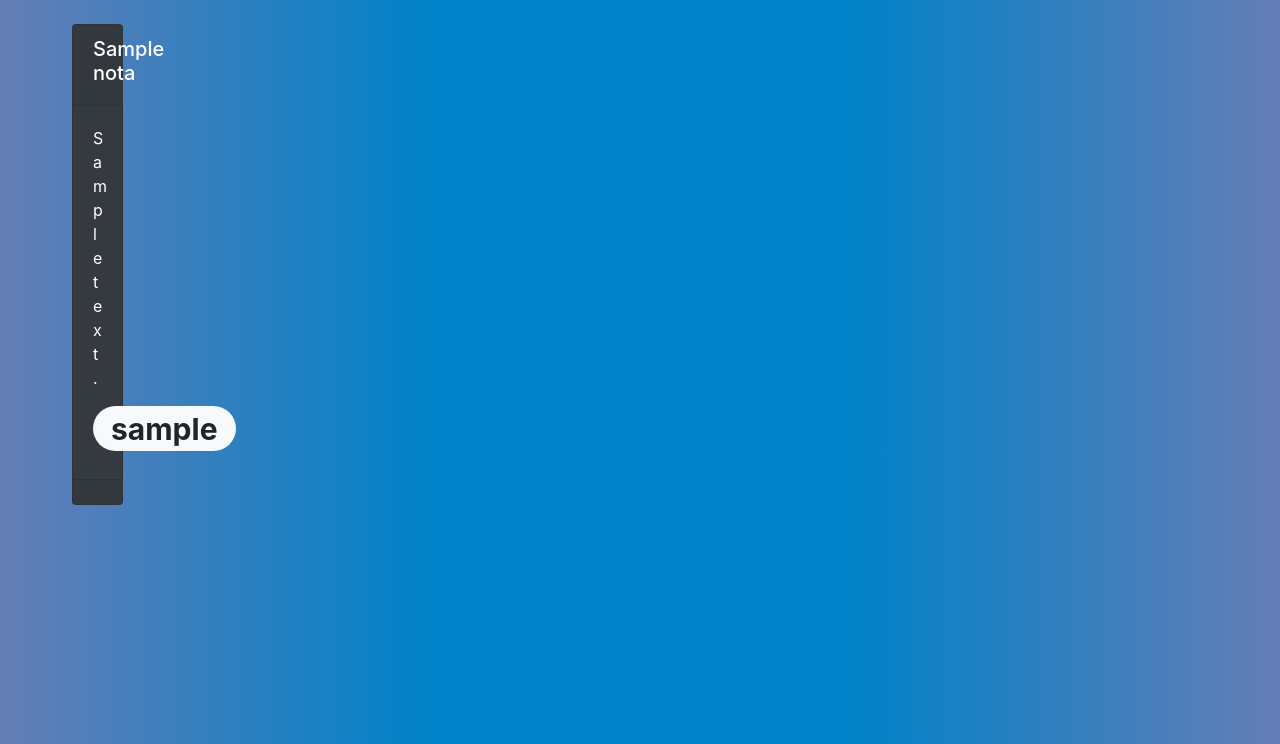
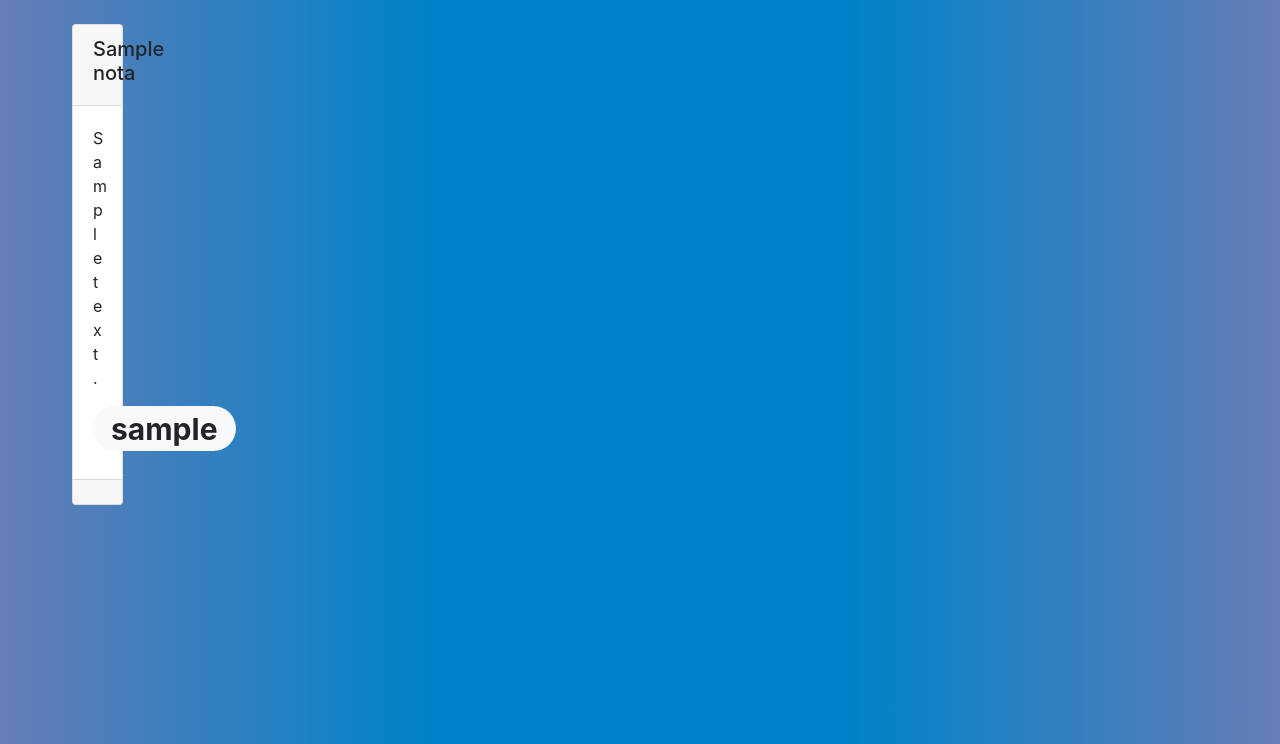
Before and after one commit to Americo1996git/proy_final, a Django app: page / in a window 1280 px wide. Shown: the part 56-800 px from the top of the page. Run offline with Django 3.2, Linux system fonts and the light colour scheme; tables that the repository leaves empty hold one stand-in row (values such as "Sample post"); some libraries are stand-ins or nearby versions.

Commit message:
Cambios realizados en la interfaz - se cambio el color de las notas a blanco.

```diff
--- a/notas/templates/notas/muro.html
+++ b/notas/templates/notas/muro.html
@@ -3,7 +3,7 @@
     <div class="row" >
         {% for nota in notas %}
             <div class="col-md-4 p-2"  key={nota.node.id} >
-                <div class="card text-white bg-dark mb-3">
+                <div class="card">
                     <div class="card-header d-flex justify-content-between">
                     <h5>{{ nota.titulo }}</h5>
                     {% if user.is_authenticated %}
```
